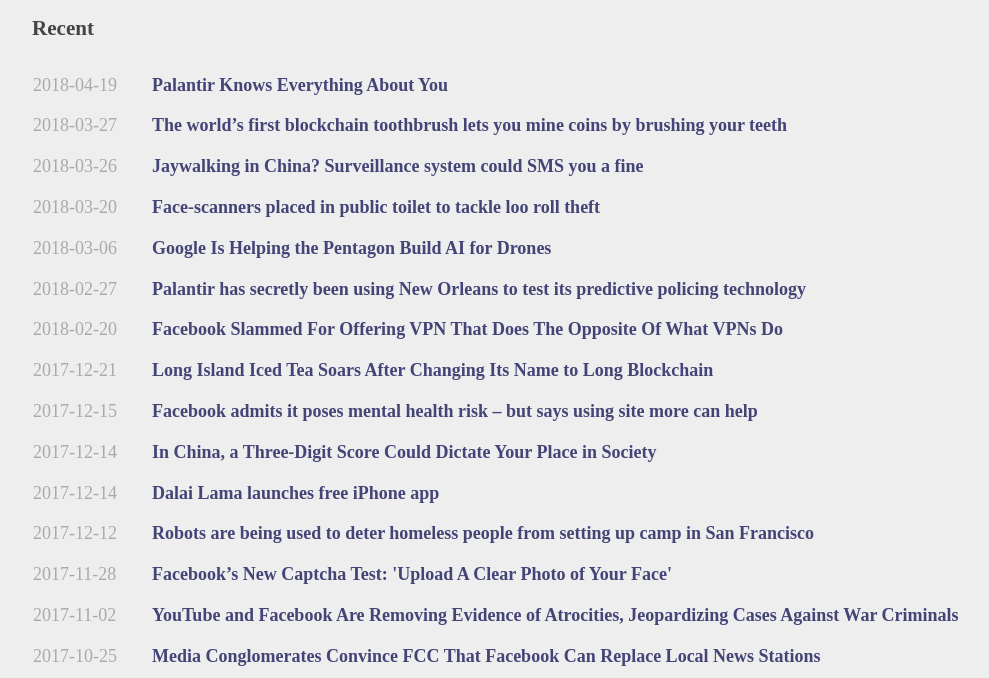
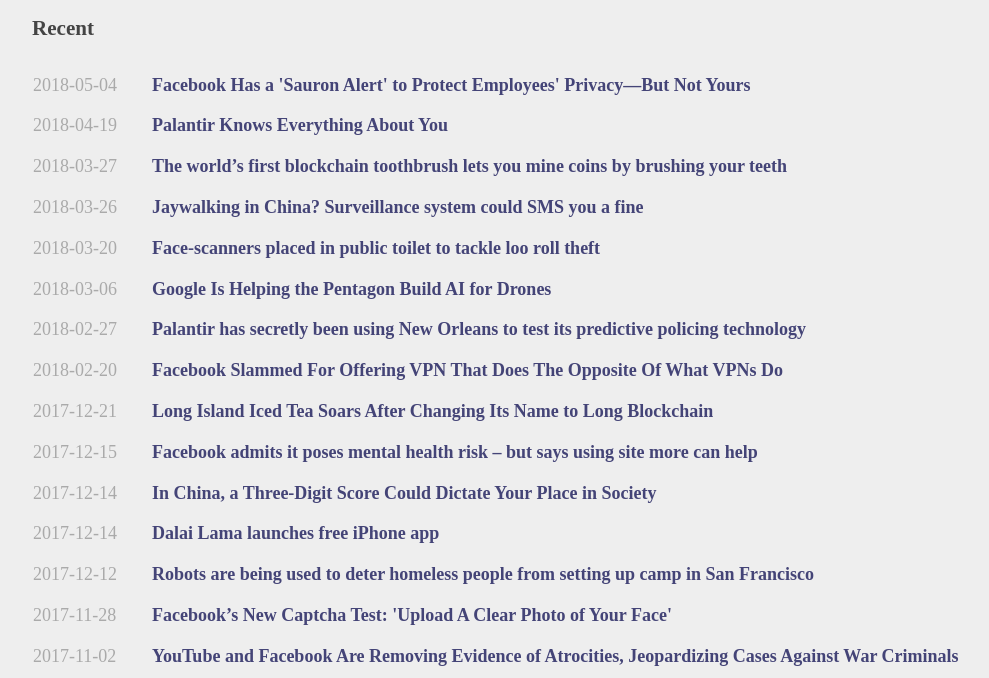
Before and after one commit to stensonowen/thefutureblo.ws, a plain HTML site: page index.html in a window 1280 px wide. Shown: the part 122-800 px from the top of the page, without its empty margins (96-1085 px from the left). Drawn offline with Linux system fonts and the light colour scheme.

Commit message:
too much focus on facebook? what a depressing consideration

```diff
--- a/index.html
+++ b/index.html
@@ -25,6 +25,13 @@
         <h3> Recent </h3>
 
         <table>
+
+            <tr> <td class="date"> 2018-05-04 </td>
+                <td> <a href="https://gizmodo.com/facebook-reportedly-has-a-sauron-alert-to-protect-emp-1825770152">
+                        Facebook Has a 'Sauron Alert' to Protect Employees' Privacy—But Not Yours
+                    </a>
+                </td>
+            </tr>
 
             <tr> <td class="date"> 2018-04-19 </td>
                 <td> <a href="https://www.bloomberg.com/features/2018-palantir-peter-thiel/">
```
